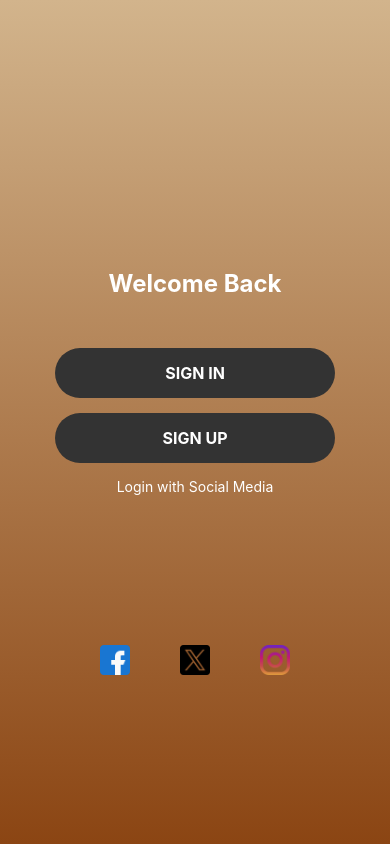
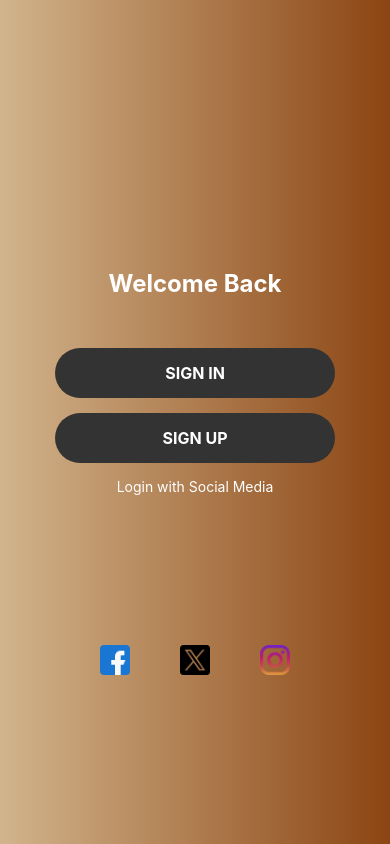
Before and after one commit to KALU56/progect, a React Native app in the folder login-page/: screen /Welcome in a window 390 px wide. Built offline with nearby package versions, Linux system fonts and the light colour scheme.

Commit message:
feat(ui): update WelcomeScreen background gradient to left-to-right

```diff
--- a/login-page/screens/WelcomeScreen.jsx
+++ b/login-page/screens/WelcomeScreen.jsx
@@ -4,12 +4,14 @@ import { LinearGradient } from 'expo-linear-gradient';
 
 const WelcomeScreen = () => {
   return (
-    <LinearGradient colors={['#D2B48C', '#8B4513']} style={styles.container}>
+    <LinearGradient
+      colors={['#D2B48C', '#8B4513']}
+      start={{ x: 0, y: 0 }}
+      end={{ x: 1, y: 0 }}
+      style={styles.container}
+    >
       <SafeAreaView style={styles.safeArea}>
         <View style={styles.content}>
-
-
-          {/* Welcome Text */}
           <Text style={styles.welcomeText}>Welcome Back</Text>
 
           {/* Sign In Button */}
@@ -54,11 +56,6 @@ const styles = StyleSheet.create({
     alignItems: 'center',
     padding: 20,
   },
-  // logo: {
-  //   width: 100,
-  //   height: 100,
-  //   marginBottom: 40,
-  // },
   welcomeText: {
     color: 'white',
     fontSize: 24,
@@ -81,7 +78,6 @@ const styles = StyleSheet.create({
   },
   socialText: {
     color: 'white',
-
     paddingBottom: 90,
   },
   socialContainer: {
```
